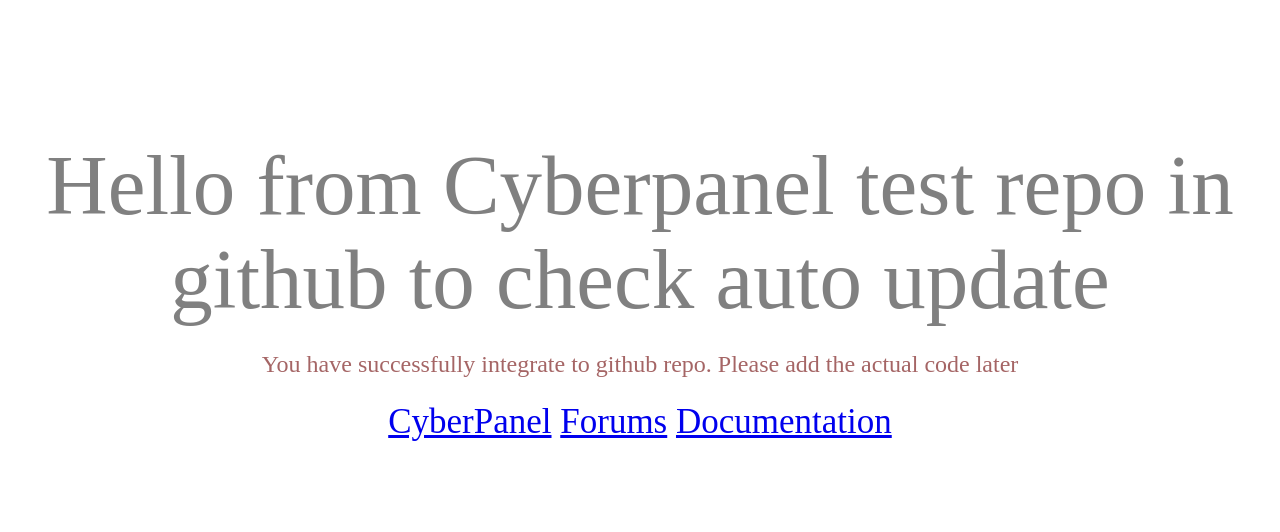
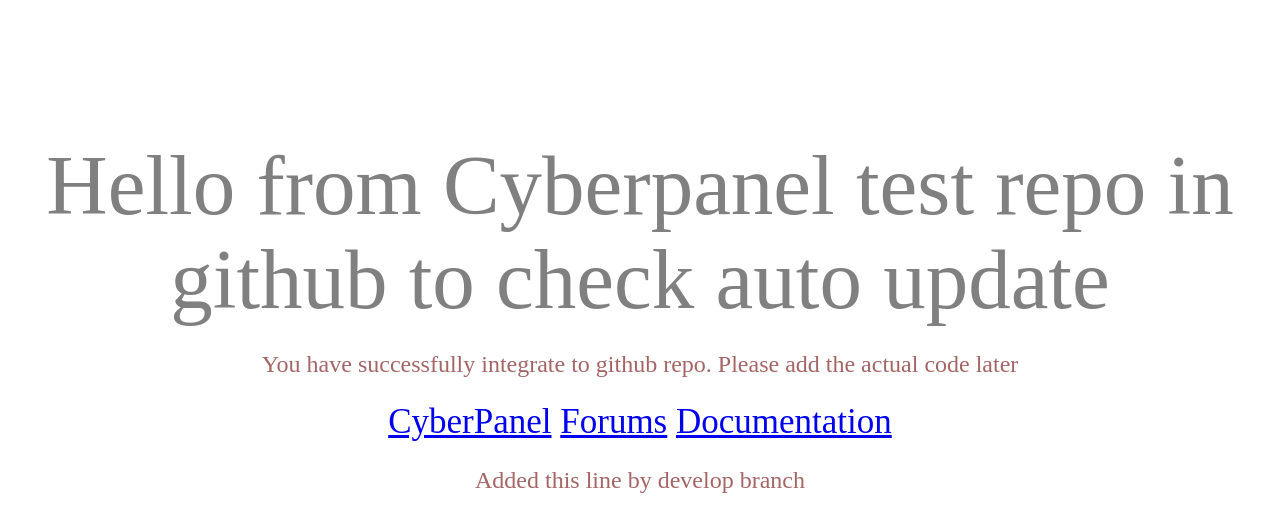
Before and after one commit to saeedj/cyberpanel, a plain HTML site: page index.html in a window 1280 px wide. Drawn offline with Linux system fonts and the light colour scheme.

Commit message:
added extra line by develop branch

```diff
--- a/index.html
+++ b/index.html
@@ -2,4 +2,6 @@
                 <h1 style="font-size: 85px;margin: 0;font-weight: 300;    line-height: 1.1;color:grey;text-align: center;">Hello from Cyberpanel test repo in github to check auto update</h1>
                 <h2 style="margin-top: 2%;margin-bottom: 2%;font-weight: 300;    line-height: 1.1;color: #a56565;;text-align: center;">You have successfully integrate to github repo. Please add the actual code later</h2>
                 <p style="font-size: 35px;margin: 1%;font-weight: 300;    line-height: 1.1;color:grey;text-align: center;"><a href="http://cyberpanel.net">CyberPanel</a>  <a href="http://forums.cyberpanel.net">Forums</a> <a href="http://docs.cyberpanel.net">Documentation</a></p>
+                <h2 style="margin-top: 2%;margin-bottom: 2%;font-weight: 300;    line-height: 1.1;color: #a56565;;text-align: center;">Added this line by develop branch</h2>
+
 </div>
```
